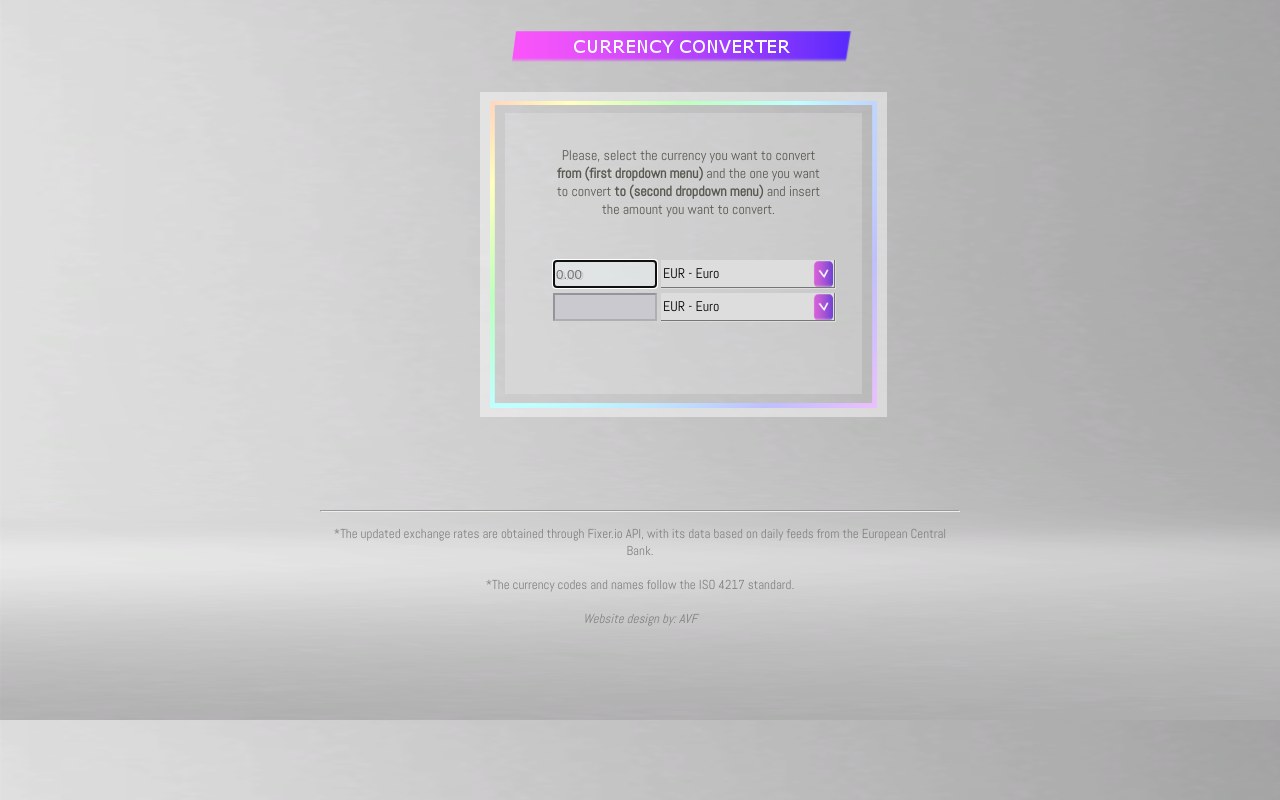
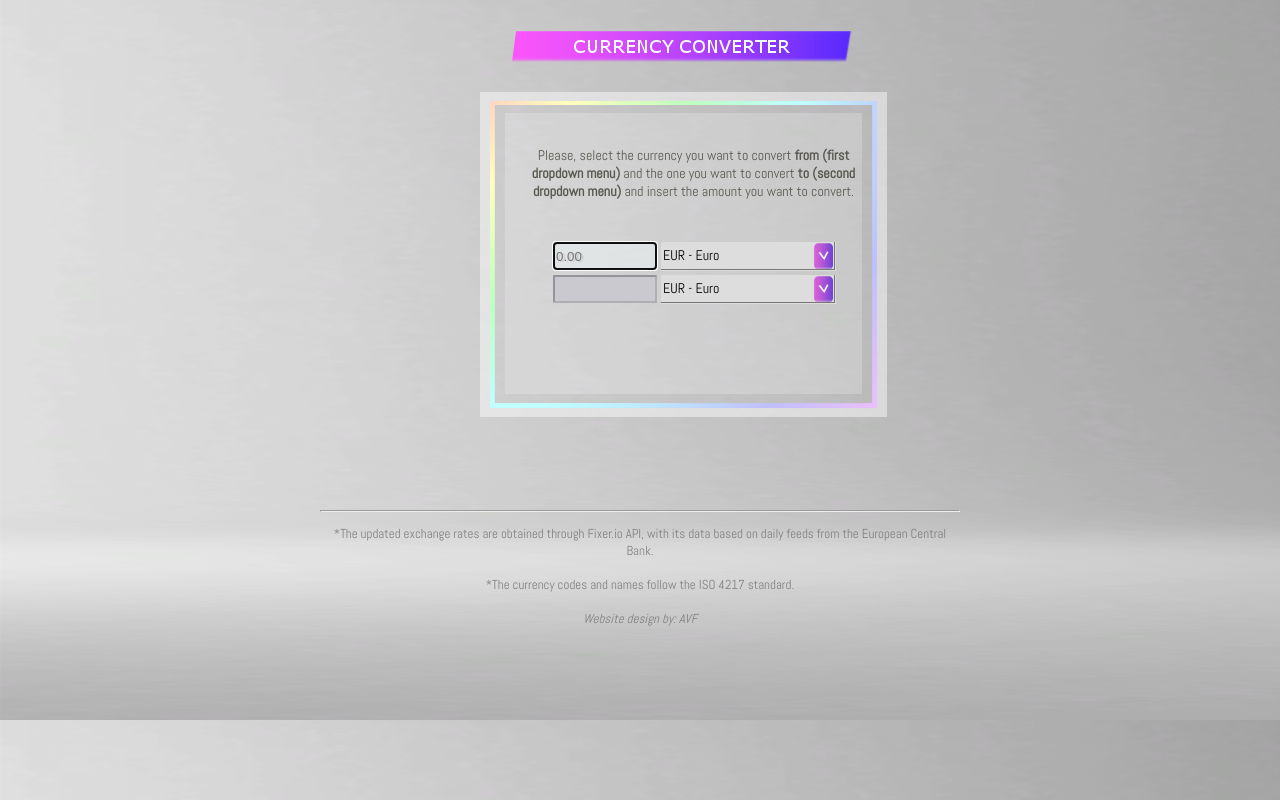
Before and after one commit to AlineVat/AlineVat.github.io, a plain HTML site: page index.html in a window 1280 px wide. Drawn offline with Linux system fonts and the light colour scheme; no server answers.

Commit message:
Small fix for latest firefox

```diff
--- a/styles/style.css
+++ b/styles/style.css
@@ -41,8 +41,8 @@ body {
 .instructiondiv{
 	padding-top: 40px;
 	padding-bottom: -70px ;
-	padding-right: 90px;
-	padding-left: 50px;
+	padding-right: 50px;
+	padding-left: 20px;
 	text-align:center;
 	position: top center;
 	position: relative;
```
